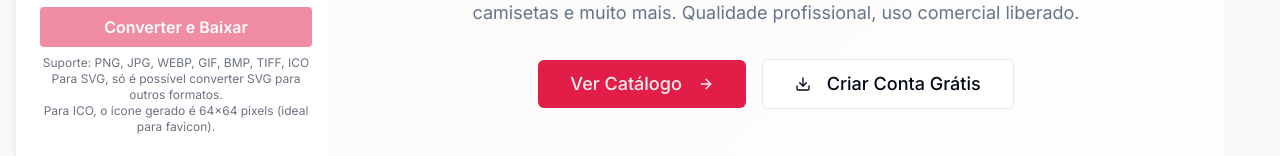
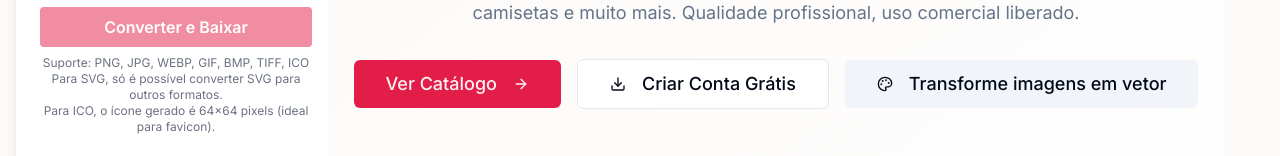
Before and after one commit to jhowjoel/art-veste-designs, a React (Vite) app: page / in a window 1280 px wide. Shown: the part 394-550 px from the top of the page. Built offline with nearby package versions, Linux system fonts and the light colour scheme; no server answers; the database is empty; a web font is replaced by a local one.

Commit message:
Add "Transform Images to Vector" button
Add a button to the homepage that links to the tools tab in the user profile, granting 2 days of free access.

```diff
--- a/src/components/Hero.tsx
+++ b/src/components/Hero.tsx
@@ -60,6 +60,15 @@ export const Hero = () => {
             <Download className="mr-2 h-5 w-5" />
             {t('hero.createAccount')}
           </Button>
+          <Button
+            variant="secondary"
+            size="lg"
+            onClick={() => navigate("/profile?tab=tools")}
+            className="text-lg px-8 py-6"
+          >
+            <Palette className="mr-2 h-5 w-5" />
+            Transforme imagens em vetor
+          </Button>
         </div>
 
         <div className="grid grid-cols-1 md:grid-cols-3 gap-8 text-center">
```
